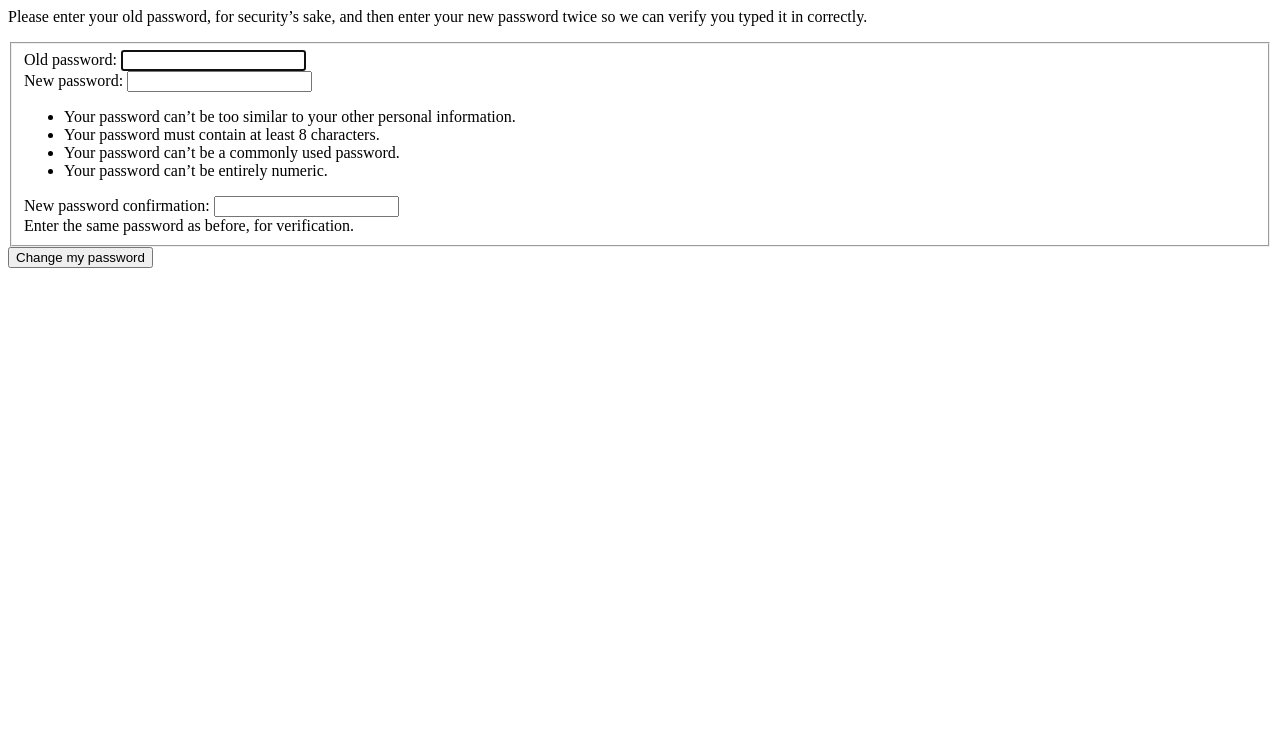
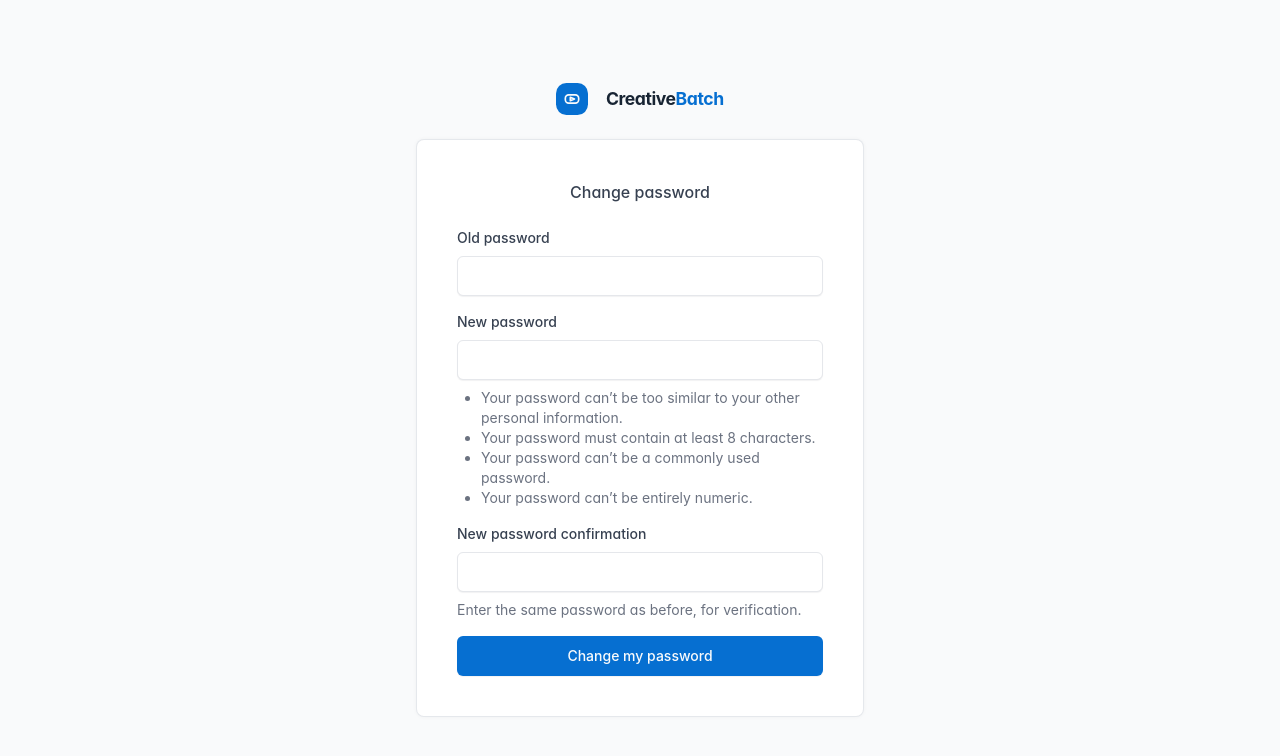
Before and after one commit to PyKhaled/django-mvp-scaffold, a Django app: a page that uses product/accounts/templates/registration/password_change_form.html in a window 1280 px wide. Shown: the top 756 px of the page. Run offline with Django 5.2, Linux system fonts and the light colour scheme; the visitor is signed in with stand-in values (Sample User, id 1); some libraries are stand-ins or nearby versions.

Commit message:
feat(accounts): complete account settings and recovery flows

```diff
--- a/product/accounts/templates/registration/password_change_form.html
+++ b/product/accounts/templates/registration/password_change_form.html
@@ -1,49 +1,22 @@
+{% extends 'registration/base.html' %}
+{% load i18n %}
 
+{% block head_title %}{% translate "Change password" %}{% endblock %}
 
-{% load i18n static %}
-
-
-<div id="content-main">
-
-<form method="post">{% csrf_token %}
-<div>
-{% if form.errors %}
-    <p class="errornote">
-    {% if form.errors.items|length == 1 %}{% translate "Please correct the error below." %}{% else %}{% translate "Please correct the errors below." %}{% endif %}
-    </p>
-{% endif %}
-
-
-<p>{% translate 'Please enter your old password, for security’s sake, and then enter your new password twice so we can verify you typed it in correctly.' %}</p>
-
-<fieldset class="module aligned wide">
-
-<div class="form-row">
-    {{ form.old_password.errors }}
-    {{ form.old_password.label_tag }} {{ form.old_password }}
-</div>
-
-<div class="form-row">
-    {{ form.new_password1.errors }}
-    {{ form.new_password1.label_tag }} {{ form.new_password1 }}
-    {% if form.new_password1.help_text %}
-    <div class="help"{% if form.new_password1.id_for_label %} id="{{ form.new_password1.id_for_label }}_helptext"{% endif %}>{{ form.new_password1.help_text|safe }}</div>
-    {% endif %}
-</div>
-
-<div class="form-row">
-{{ form.new_password2.errors }}
-    {{ form.new_password2.label_tag }} {{ form.new_password2 }}
-    {% if form.new_password2.help_text %}
-    <div class="help"{% if form.new_password2.id_for_label %} id="{{ form.new_password2.id_for_label }}_helptext"{% endif %}>{{ form.new_password2.help_text|safe }}</div>
-    {% endif %}
-</div>
-
-</fieldset>
-
-<div class="submit-row">
-    <input type="submit" value="{% translate 'Change my password' %}" class="default">
-</div>
-
-</div>
-</form></div>
+{% block page_content %}
+<form class="card card-md" method="post">
+  {% csrf_token %}
+  <div class="card-body">
+    <h2 class="card-title text-center mb-4">{% translate "Change password" %}</h2>
+    {% for field in form %}
+      <div class="mb-3">
+        <label class="form-label" for="{{ field.id_for_label }}">{{ field.label }}</label>
+        <input type="password" name="{{ field.html_name }}" id="{{ field.id_for_label }}" class="form-control{% if field.errors %} is-invalid{% endif %}" autocomplete="{% if field.name == 'old_password' %}current-password{% else %}new-password{% endif %}">
+        {% for error in field.errors %}<div class="invalid-feedback">{{ error }}</div>{% endfor %}
+        {% if field.help_text %}<div class="form-hint">{{ field.help_text|safe }}</div>{% endif %}
+      </div>
+    {% endfor %}
+    <button type="submit" class="btn btn-primary w-100">{% translate "Change my password" %}</button>
+  </div>
+</form>
+{% endblock %}
--- a/product/accounts/templates/registration/password_reset_complete.html
+++ b/product/accounts/templates/registration/password_reset_complete.html
@@ -7,5 +7,6 @@
 <div class="card card-md">
   <div class="card-body">
     <p class="text-secondary mb-4">Your password has been set. You may go ahead and <a href="{{ login_url }}">{% translate 'Log in' %}</a> now.</p>
+  </div>
 </div>
 {% endblock %}
--- a/product/accounts/templates/registration/password_reset_done.html
+++ b/product/accounts/templates/registration/password_reset_done.html
@@ -8,5 +8,6 @@
   <div class="card-body">
     <p class="text-primary mb-4">{% trans 'We’ve emailed you instructions for setting your password, if an account exists with the email you entered. You should receive them shortly.' %}</p>
     <p class="text-secondary mb-4">{% trans 'If you don’t receive an email, please make sure you’ve entered the address you registered with, and check your spam folder.' %}</p>
+  </div>
 </div>
 {% endblock %}
--- a/product/accounts/templates/registration/password_reset_form.html
+++ b/product/accounts/templates/registration/password_reset_form.html
@@ -14,7 +14,8 @@
 
     <div class="mb-3">
       <label class="form-label">{{ form.email.label }}</label>
-      <input type="email" name="{{ form.email.html_name }}" value="{{ form.email.value }}" class="form-control" placeholder="Enter email">
+      <input type="email" name="{{ form.email.html_name }}" value="{{ form.email.value|default_if_none:'' }}" class="form-control{% if form.email.errors %} is-invalid{% endif %}" autocomplete="email" placeholder="Enter email">
+      {% for error in form.email.errors %}<div class="invalid-feedback">{{ error }}</div>{% endfor %}
     </div>
 
     <div class="form-footer">
--- a/product/accounts/templates/settings/base.html
+++ b/product/accounts/templates/settings/base.html
@@ -9,7 +9,7 @@
       <div class="col-12 col-md-3 border-end">
         <div class="card-body">
 
-          <h4 class="subheader">Persoanl settings</h4>
+          <h4 class="subheader">Personal settings</h4>
           <div class="list-group list-group-transparent">
             <a href="{% url 'settings:profile' %}" class="list-group-item list-group-item-action d-flex align-items-center {% if request.resolver_match.url_name == 'profile' %}active{% endif %}">Profile</a>
             <a href="{% url 'settings:change_password' %}" class="list-group-item list-group-item-action d-flex align-items-center {% if request.resolver_match.url_name == 'change_password' %}active{% endif %}">Password</a>
--- a/product/accounts/urls.py
+++ b/product/accounts/urls.py
@@ -1,12 +1,17 @@
 from django.urls import path, include
-from product.accounts.views import profile, profile_settings, change_password, appearance_settings
+from product.accounts.views import (
+    AccountPasswordChangeView,
+    appearance_settings,
+    profile,
+    profile_settings,
+)
 
 urlpatterns = [
     path('', include('django.contrib.auth.urls')),
     path('profile/', profile, name='profile'),
     path('settings/',include(([
         path('profile/', profile_settings, name='profile'),
-        path('password/', change_password, name='change_password'),
+        path('password/', AccountPasswordChangeView.as_view(), name='change_password'),
         path('appearance/', appearance_settings, name='appearance'),
     ],'settings'), namespace='settings')),
 ]
```
Also changed, not shown: product/accounts/forms.py (added, +13 -0 lines), product/accounts/templates/registration/login.html (+4 -6 lines), product/accounts/templates/registration/password_reset_confirm.html (+7 -4 lines), product/accounts/templates/settings/appearance.html (+0 -10 lines), product/accounts/templates/settings/password.html (+13 -13 lines), product/accounts/templates/settings/profile.html (+12 -18 lines), product/accounts/views.py (+22 -6 lines), product/settings/common.py (+6 -1 lines).
